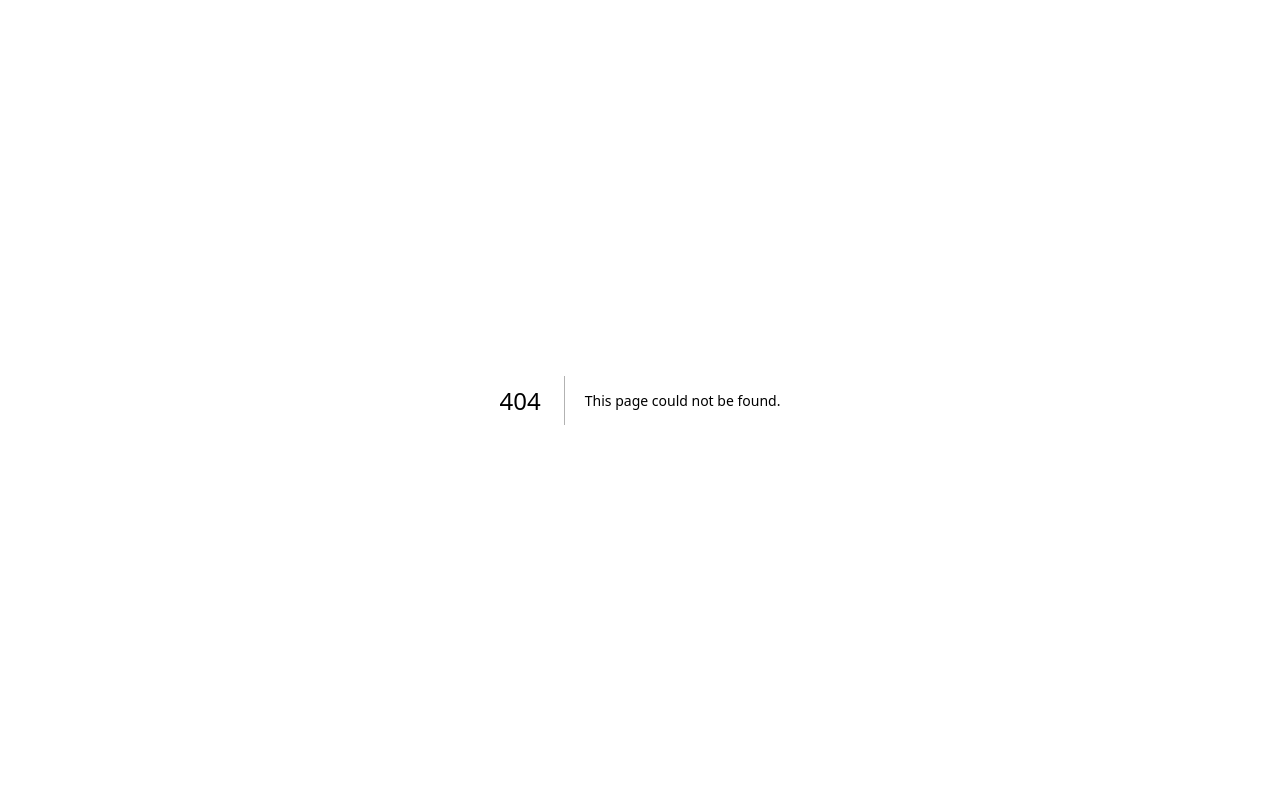
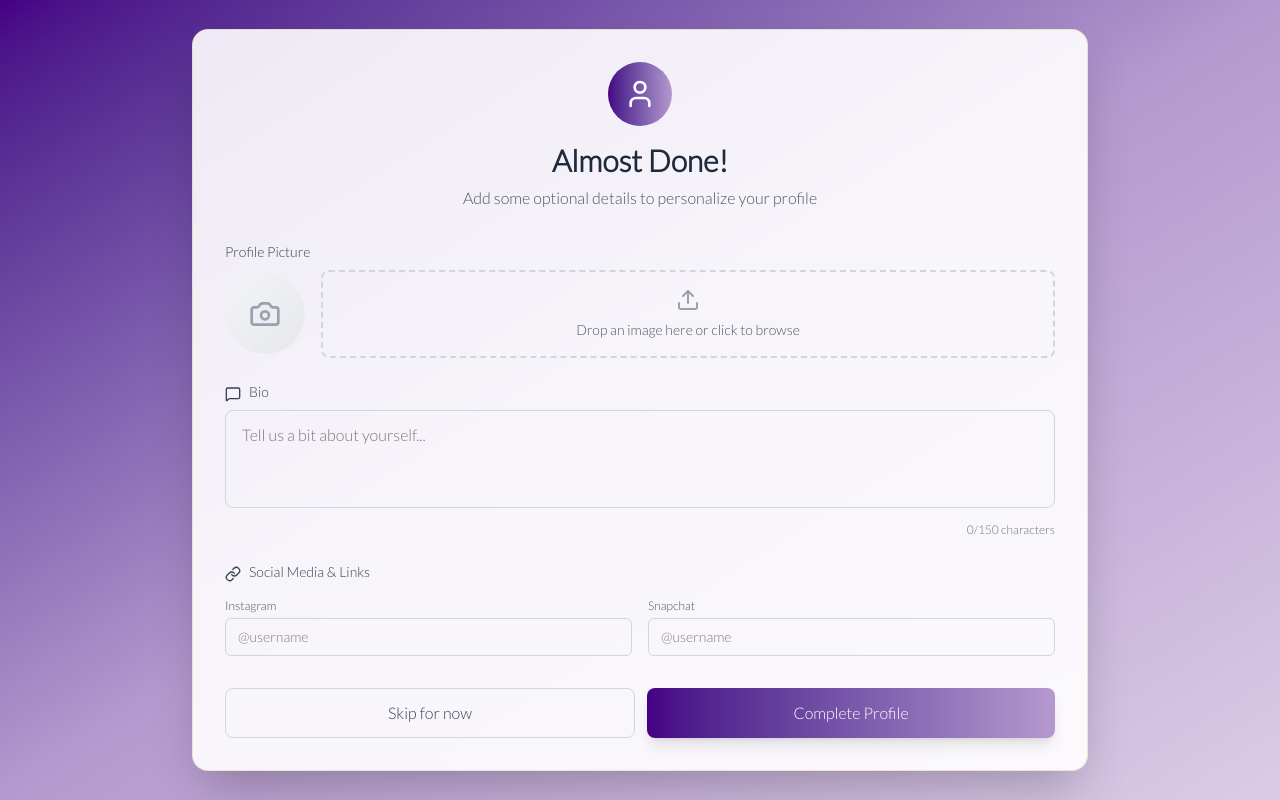
Before and after one commit to benjermanloo1/urec-community, a Next.js app in the folder frontend/: page /sign-up/complete in a window 1280 px wide. Before the commit this address had no page. Built offline with nearby package versions, Linux system fonts and the light colour scheme.

Commit message:
Completed layout of final signup page
now set up buckets and stuh

```diff
--- /dev/null
+++ b/frontend/src/app/(auth)/sign-up/complete/page.tsx
@@ -0,0 +1,5 @@
+import { FinalStep } from "@/components/complete/final-step";
+
+export default function CompletePage() {
+  return <FinalStep />;
+}
--- a/frontend/src/app/(auth)/sign-up/interests/page.tsx
+++ b/frontend/src/app/(auth)/sign-up/interests/page.tsx
@@ -25,16 +25,16 @@ export default function InterestsPage() {
     [updateData]
   );
 
+  const handleSubmit = async () => {
+    // console.log(data);
+    await router.push("/sign-up/complete");
+  };
+
   return (
     <InterestsCard>
       <div className="space-y-6">
         <InterestsTable onChange={handleInterestChange} />
-        <SubmitButton
-          onClick={() => {
-            console.log(data);
-          }}
-          disabled={interests.length < 1}
-        >
+        <SubmitButton onClick={handleSubmit} disabled={interests.length < 1}>
           Next
         </SubmitButton>
       </div>
--- a/frontend/src/app/context/SignUpContext.tsx
+++ b/frontend/src/app/context/SignUpContext.tsx
@@ -8,10 +8,12 @@ interface SignUpData {
   lastName: string;
   email: string;
   verified: boolean;
-  interests: Interest[]; // CHANGE ONCE DEVELOPING
+  interests: Interest[];
   personalInfo?: {
     bio?: string;
-    // ADD OTHER OPTIONAL INFO ONCE DEVELOPING
+    instagram?: string;
+    snapchat?: string;
+    profilePicture?: string;
   };
 }
 
--- /dev/null
+++ b/frontend/src/components/complete/complete-card.tsx
@@ -0,0 +1,17 @@
+import React from "react";
+
+interface CompleteCardProps {
+  children: React.ReactNode;
+}
+
+export const CompleteCard = ({ children }: CompleteCardProps) => {
+  return (
+    <div className="min-h-screen bg-gradient-to-br from-[#450084] via-[#B599CE] to-[#DACCE6] flex items-center justify-center p-4">
+      <div className="w-full max-w-md sm:max-w-lg md:max-w-2xl lg:max-w-3xl xl:max-w-4xl">
+        <div className="bg-white/90 backdrop-blur-lg rounded-2xl shadow-2xl border border-[#CBB677]/30 p-8">
+          {children}
+        </div>
+      </div>
+    </div>
+  );
+};
--- /dev/null
+++ b/frontend/src/components/complete/final-step.tsx
@@ -0,0 +1,237 @@
+"use client";
+
+import { useState } from "react";
+
+import { useSignUp } from "@/app/context/SignUpContext";
+import { CompleteCard } from "./complete-card";
+import { Camera, Link, MessageSquare, Upload, User, X } from "lucide-react";
+
+export const FinalStep = () => {
+  const { data, updateData } = useSignUp();
+
+  const [formData, setFormData] = useState({
+    bio: "",
+    instagram: "",
+    snapchat: "",
+  });
+
+  const [profileImage, setProfileImage] = useState<string | null>(null);
+  const [dragActive, setDragActive] = useState(false);
+
+  const handleInputChange = (e: { target: { name: any; value: any } }) => {
+    const { name, value } = e.target;
+
+    setFormData((prev) => ({
+      ...prev,
+      [name]: value,
+    }));
+  };
+
+  const handleDrag = (e: React.DragEvent<HTMLDivElement>) => {
+    e.preventDefault();
+    e.stopPropagation();
+    if (e.type === "dragenter" || e.type === "dragover") {
+      setDragActive(true);
+    } else if (e.type === "dragleave") {
+      setDragActive(false);
+    }
+  };
+
+  const handleDrop = (e: React.DragEvent<HTMLDivElement>) => {
+    e.preventDefault();
+    e.stopPropagation();
+    setDragActive(false);
+
+    if (e.dataTransfer.files && e.dataTransfer.files[0]) {
+      const file = e.dataTransfer.files[0];
+      if (file.type.startsWith("image/")) {
+        const reader = new FileReader();
+        reader.onload = (readerEvent: ProgressEvent<FileReader>) => {
+          if (readerEvent.target?.result) {
+            setProfileImage(readerEvent.target.result as string);
+          }
+        };
+        reader.readAsDataURL(file);
+      }
+    }
+  };
+
+  const handleFileChange = (e: React.ChangeEvent<HTMLInputElement>) => {
+    if (e.target.files && e.target.files[0]) {
+      const file = e.target.files[0];
+      if (file.type.startsWith("image/")) {
+        const reader = new FileReader();
+        reader.onload = (readerEvent: ProgressEvent<FileReader>) => {
+          if (readerEvent.target?.result) {
+            setProfileImage(readerEvent.target.result as string);
+          }
+        };
+        reader.readAsDataURL(file);
+      }
+    }
+  };
+
+  const removeImage = () => {
+    setProfileImage(null);
+  };
+
+  const handleComplete = () => {
+    const updateFields = {
+      bio: formData.bio,
+      instagram: formData.instagram,
+      snapchat: formData.snapchat,
+    };
+
+    updateData({ personalInfo: updateFields });
+  };
+
+  const handleSkip = () => {
+    const skipped = {
+      bio: "",
+      instagram: "",
+      snapchat: "",
+    };
+
+    updateData({
+      personalInfo: skipped,
+    });
+  };
+
+  return (
+    <CompleteCard>
+      <div className="text-center mb-8">
+        <div className="inline-flex items-center justify-center w-16 h-16 bg-gradient-to-r from-[#450084] to-[#B599CE] rounded-full mb-4">
+          <User className="w-8 h-8 text-white" />
+        </div>
+        <h1 className="text-3xl font-bold text-gray-800 mb-2">Almost Done!</h1>
+        <p className="text-gray-600">Add some optional details to personalize your profile</p>
+      </div>
+
+      <div className="space-y-6 text-black">
+        {/* Profile Picture Upload */}
+        <div className="space-y-2">
+          <label className="block text-sm font-medium text-gray-700">Profile Picture</label>
+          <div className="flex items-center space-x-4">
+            <div className="relative">
+              {profileImage ? (
+                <div className="relative">
+                  <img
+                    src={profileImage}
+                    alt="Profile preview"
+                    className="w-20 h-20 rounded-full object-cover border-4 border-white shadow-lg"
+                  />
+                  <button
+                    onClick={removeImage}
+                    className="absolute -top-2 -right-2 bg-red-500 hover:bg-red-600 text-white rounded-full p-1 transition-colors"
+                  >
+                    <X className="w-3 h-3" />
+                  </button>
+                </div>
+              ) : (
+                <div className="w-20 h-20 rounded-full bg-gradient-to-br from-gray-100 to-gray-200 flex items-center justify-center">
+                  <Camera className="w-8 h-8 text-gray-400" />
+                </div>
+              )}
+            </div>
+
+            <div className="flex-1">
+              <div
+                className={`relative border-2 border-dashed rounded-lg p-4 text-center transition-colors ${
+                  dragActive ? "border-[#450084] bg-[#450084]/5" : "border-gray-300 hover:border-[#450084]"
+                }`}
+                onDragEnter={handleDrag}
+                onDragLeave={handleDrag}
+                onDragOver={handleDrag}
+                onDrop={handleDrop}
+              >
+                <input
+                  type="file"
+                  accept="image/*"
+                  onChange={handleFileChange}
+                  className="absolute inset-0 w-full h-full opacity-0 cursor-pointer"
+                />
+                <Upload className="w-6 h-6 text-gray-400 mx-auto mb-2" />
+                <p className="text-sm text-gray-600">Drop an image here or click to browse</p>
+              </div>
+            </div>
+          </div>
+        </div>
+
+        {/* Bio */}
+        <div className="space-y-2">
+          <label htmlFor="bio" className="block text-sm font-medium text-gray-700">
+            <MessageSquare className="w-4 h-4 inline mr-2" />
+            Bio
+          </label>
+          <textarea
+            id="bio"
+            name="bio"
+            value={formData.bio}
+            onChange={handleInputChange}
+            placeholder="Tell us a bit about yourself..."
+            rows={3}
+            className="w-full px-4 py-3 border border-gray-300 rounded-lg focus:ring-2 focus:ring-[#450084] focus:border-transparent transition-all resize-none"
+            maxLength={150}
+          />
+          <p className="text-xs text-gray-500 text-right">{formData.bio.length}/150 characters</p>
+        </div>
+
+        {/* Social Media Links */}
+        <div className="space-y-4">
+          <label className="block text-sm font-medium text-gray-700">
+            <Link className="w-4 h-4 inline mr-2" />
+            Social Media & Links
+          </label>
+
+          <div className="grid grid-cols-1 sm:grid-cols-2 gap-4">
+            <div>
+              <label htmlFor="v" className="block text-xs font-medium text-gray-600 mb-1">
+                Instagram
+              </label>
+              <input
+                type="text"
+                id="instagram"
+                name="instagram"
+                value={formData.instagram}
+                onChange={handleInputChange}
+                placeholder="@username"
+                className="w-full px-3 py-2 border border-gray-300 rounded-md focus:ring-2 focus:ring-[#450084] focus:border-transparent transition-all text-sm"
+              />
+            </div>
+
+            <div>
+              <label htmlFor="snapchat" className="block text-xs font-medium text-gray-600 mb-1">
+                Snapchat
+              </label>
+              <input
+                type="text"
+                id="snapchat"
+                name="snapchat"
+                value={formData.snapchat}
+                onChange={handleInputChange}
+                placeholder="@username"
+                className="w-full px-3 py-2 border border-gray-300 rounded-md focus:ring-2 focus:ring-[#450084] focus:border-transparent transition-all text-sm"
+              />
+            </div>
+          </div>
+        </div>
+      </div>
+
+      {/* Action Buttons */}
+      <div className="flex flex-col sm:flex-row gap-3 mt-8">
+        <button
+          onClick={handleSkip}
+          className="flex-1 py-3 px-6 border border-gray-300 text-gray-700 rounded-lg hover:bg-gray-50 transition-colors font-medium"
+        >
+          Skip for now
+        </button>
+        <button
+          onClick={handleComplete}
+          className="flex-1 py-3 px-6 bg-gradient-to-r from-[#450084] to-[#B599CE] text-white rounded-lg hover:from-[#5a0a9f] hover:to-[#c5a5d8] transition-all font-medium shadow-lg"
+        >
+          Complete Profile
+        </button>
+      </div>
+    </CompleteCard>
+  );
+};
```
